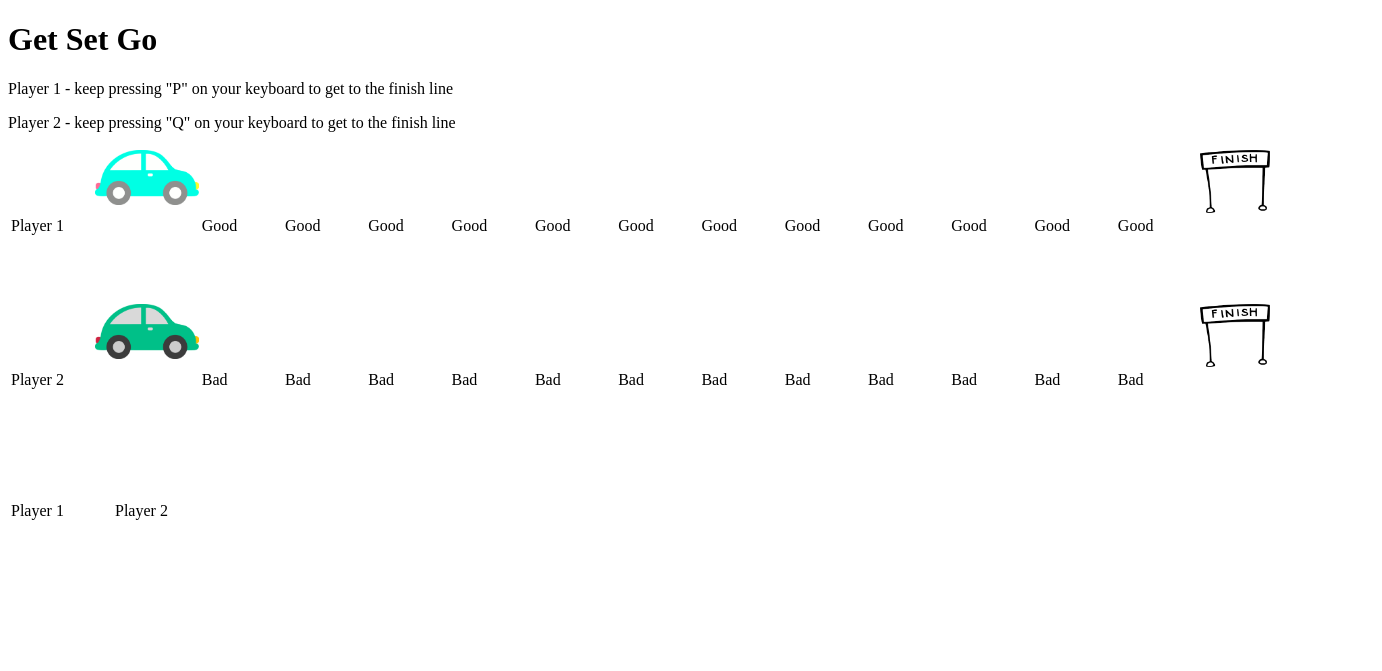
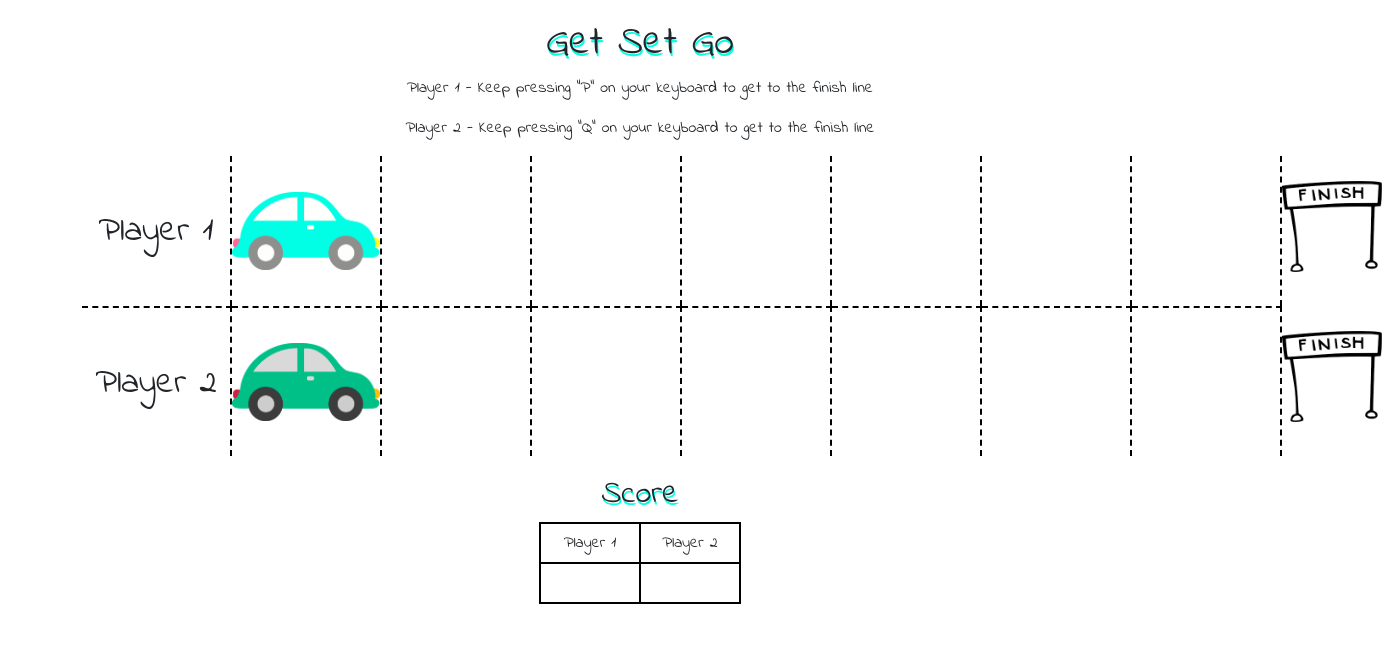
Before and after one commit to daniellafernandes14/race-game, a plain HTML site: page index.html in a window 1280 px wide. Shown: the whole page, 1382 px wide, since content can reach past the window. Drawn offline with nearby package versions, Linux system fonts and the light colour scheme.

Commit message:
Updated styling of car game

```diff
--- a/index.html
+++ b/index.html
@@ -5,53 +5,49 @@
   <meta name="viewport" content="width=device-width, initial-scale=1">
 
   <title>Get Set Go</title>
+  <link rel="preconnect" href="https://fonts.googleapis.com">
+  <link rel="preconnect" href="https://fonts.gstatic.com" crossorigin>
+  <link href="https://fonts.googleapis.com/css2?family=Indie+Flower&display=swap" rel="stylesheet">
+  <link href="https://cdn.jsdelivr.net/npm/bootstrap@5.1.3/dist/css/bootstrap.min.css" rel="stylesheet"
+    integrity="sha384-1BmE4kWBq78iYhFldvKuhfTAU6auU8tT94WrHftjDbrCEXSU1oBoqyl2QvZ6jIW3" crossorigin="anonymous">
   <link rel="stylesheet" href="style.css">
 </head>
 <body>
   <div class="container">
     <h1>Get Set Go</h1>
     <div class="rules-card">
-      <p>Player 1 - keep pressing "P" on your keyboard to get to the finish line</p>
-      <p>Player 2 - keep pressing "Q" on your keyboard to get to the finish line</p>
+      <p>Player 1 - Keep pressing "P" on your keyboard to get to the finish line</p>
+      <p>Player 2 - Keep pressing "Q" on your keyboard to get to the finish line</p>
     </div>
     <div class="game">
       <table>
         <tr id="player-1">
           <td>Player 1</td>
           <td id="start1" class="active"></td>
-          <td class="middle">Good</td>
-          <td class="middle">Good</td>
-          <td class="middle">Good</td>
-          <td class="middle">Good</td>
-          <td class="middle">Good</td>
-          <td class="middle">Good</td>
-          <td class="middle">Good</td>
-          <td class="middle">Good</td>
-          <td class="middle">Good</td>
-          <td class="middle">Good</td>
-          <td class="middle">Good</td>
-          <td class="middle">Good</td>
+          <td class="middle"></td>
+          <td class="middle"></td>
+          <td class="middle"></td>
+          <td class="middle"></td>
+          <td class="middle"></td>
+          <td class="middle"></td>
           <td id="finish-1" class="finish"></td>
         </tr>
         <tr id="player-2">
           <td>Player 2</td>
           <td id="start2" class="active"></td>
-          <td class="middle">Bad</td>
-          <td class="middle">Bad</td>
-          <td class="middle">Bad</td>
-          <td class="middle">Bad</td>
-          <td class="middle">Bad</td>
-          <td class="middle">Bad</td>
-          <td class="middle">Bad</td>
-          <td class="middle">Bad</td>
-          <td class="middle">Bad</td>
-          <td class="middle">Bad</td>
-          <td class="middle"> Bad</td>
-          <td class="middle">Bad</td>
+          <td class="middle"></td>
+          <td class="middle"></td>
+          <td class="middle"></td>
+          <td class="middle"></td>
+          <td class="middle"></td>
+          <td class="middle"></td>
           <td id="finish-2" class="finish"></td>
         </tr>
       </table>
+    </div>
+    <div class="score">
       <table>
+        <h2>Score</h2>
         <tr>
           <td>Player 1</td>
           <td>Player 2</td>
--- a/style.css
+++ b/style.css
@@ -1,6 +1,21 @@
+body {
+  font-family: 'Indie Flower', cursive;
+  text-align: center;
+  margin-top: 20px;
+}
+
+h1 {
+  text-shadow: 1px 3px #01ffe4;
+}
+
+h2 {
+  text-shadow: 1px 3px #01ffe4;
+}
+
 #player-1 td.active {
   background-image: url('images/blue-car.png');
   background-size: contain;
+  background-position: center;
   background-repeat: no-repeat;
   width: 150px;
   height: 150px;
@@ -9,6 +24,7 @@
 #player-2 td.active {
   background-image: url('images/green-car.png');
   background-size: contain;
+  background-position: center;
   background-repeat: no-repeat;
   width: 150px;
   height: 150px;
@@ -20,6 +36,8 @@
   background-repeat: no-repeat;
   width: 100px;
   height: 100px;
+  border-right: none;
+  border-top: none;
 }
 
 #player-2 td.finish {
@@ -28,10 +46,51 @@
   background-repeat: no-repeat;
   width: 100px;
   height: 100px;
+  border-right: none;
+  border-top: none;
 }
 
-td {
-  /* border: 2px solid black; */
+.game td {
+  border-right: 2px dashed black;
+  width: 150px;
+  height: 150px;
+}
+
+#player-2 td {
+  border-top: 2px dashed black;
+}
+
+#player-1 {
+  display: flex;
+  align-items: center;
+  font-size: 35px;
+  line-height: 150px;
+}
+
+#player-2 {
+  display: flex;
+  align-items: center;
+  font-size: 35px;
+  line-height: 150px;
+}
+
+/* RULES CARD */
+.rules-card {
+  text-align: center;
+}
+
+/* SCORE CARD */
+.score {
+  margin-top: 20px;
+}
+
+.score td {
+  border: 2px solid black;
+  height: 40px;
   width: 100px;
-  height: 100px;
 }
+
+.score table {
+  margin-left: auto;
+  margin-right: auto;
+}
```
